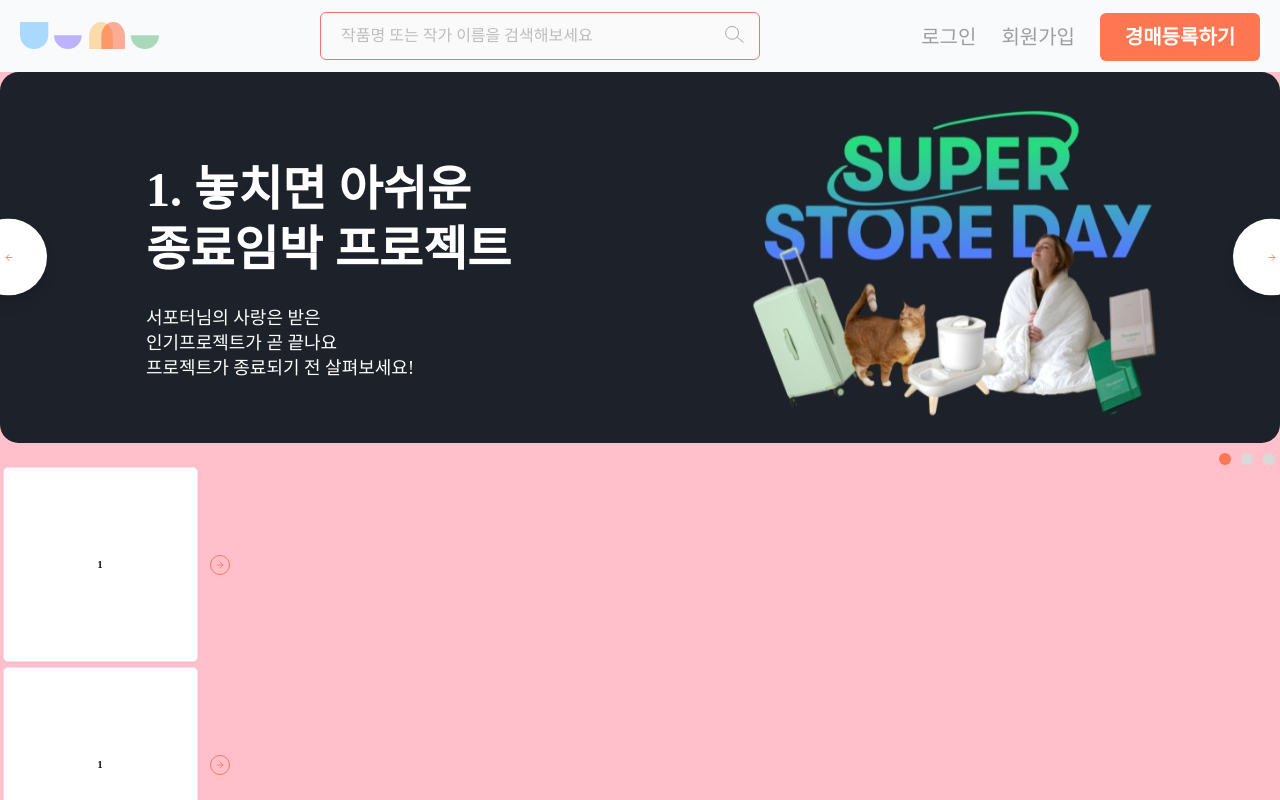
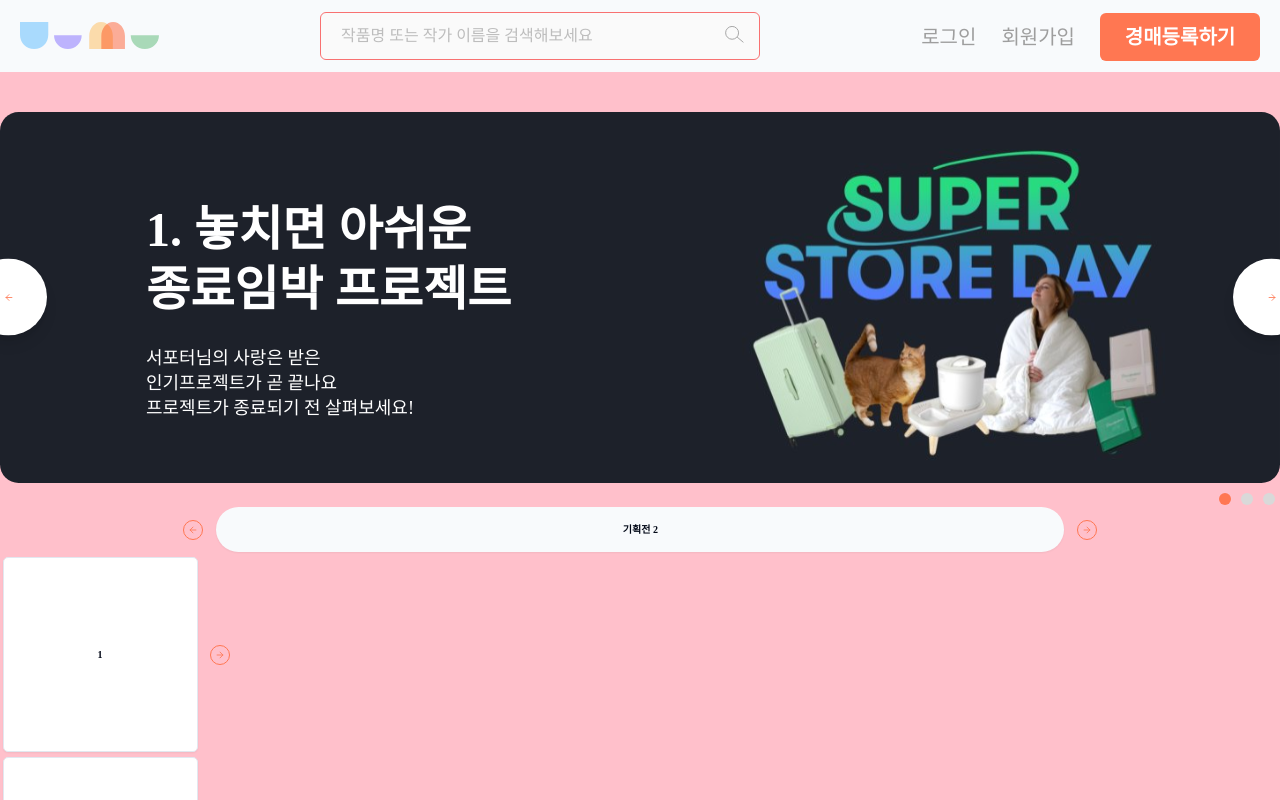
Before and after one commit to Team-YUMU/YUMU-FE, a Next.js app: page / in a window 1280 px wide. Shown: the top 800 px of the page. Built offline with nearby package versions, Linux system fonts and the light colour scheme.

Commit message:
exhibition 컴포넌트 불러옴

```diff
--- a/src/components/common/Header.tsx
+++ b/src/components/common/Header.tsx
@@ -127,7 +127,7 @@ export default function Header() {
             </>
           )}
           <Button size='header' className='mb-[1.1rem] mt-[1.3rem] text-[2rem] font-bold leading-5 text-white'>
-            <Link href='/pages/registration'>경매등록하기</Link>
+            <Link href='/registration'>경매등록하기</Link>
           </Button>
         </div>
       </div>
--- a/src/pages/landing/index.tsx
+++ b/src/pages/landing/index.tsx
@@ -2,7 +2,8 @@ import React, { useState } from 'react';
 import { Card, CardContent } from '@/components/ui/card';
 import { Carousel, CarouselContent, CarouselItem, CarouselNext, CarouselPrevious } from '@/components/ui/carousel';
 import Image from 'next/image';
-import Autoplay from 'embla-carousel-autoplay';
+// import Autoplay from 'embla-carousel-autoplay';
+import { ExhibitionCarousel } from '@/components/common/ExhibitionCarousel';
 
 const BannerInformation = [
   {
@@ -64,16 +65,16 @@ export default function Landing() {
   };
   return (
     <>
-      <main className='mx-auto max-w-[137.5rem] bg-[pink]'>
+      <main className='mx-auto max-w-[137.5rem] bg-[pink] pt-[4rem]'>
         {/* 베너 */}
         <section>
           <Carousel
             className=' w-full'
-            plugins={[
-              Autoplay({
-                delay: 2000,
-              }),
-            ]}
+            // plugins={[
+            //   Autoplay({
+            //     delay: 2000,
+            //   }),
+            // ]}
             opts={{
               loop: true,
               watchDrag: false,
@@ -126,10 +127,11 @@ export default function Landing() {
             ))}
           </div>
         </section>
-        {/* 현재 라이브 경매 - 정적a */}
-
+        {/* 현재 라이브 경매 - 정적 */}
         {/* 인기경매 - 정적*/}
         {/* 기획전 */}
+        <ExhibitionCarousel />
+
         <div>
           <Carousel className=' w-full max-w-xs'>
             <CarouselContent>
```
